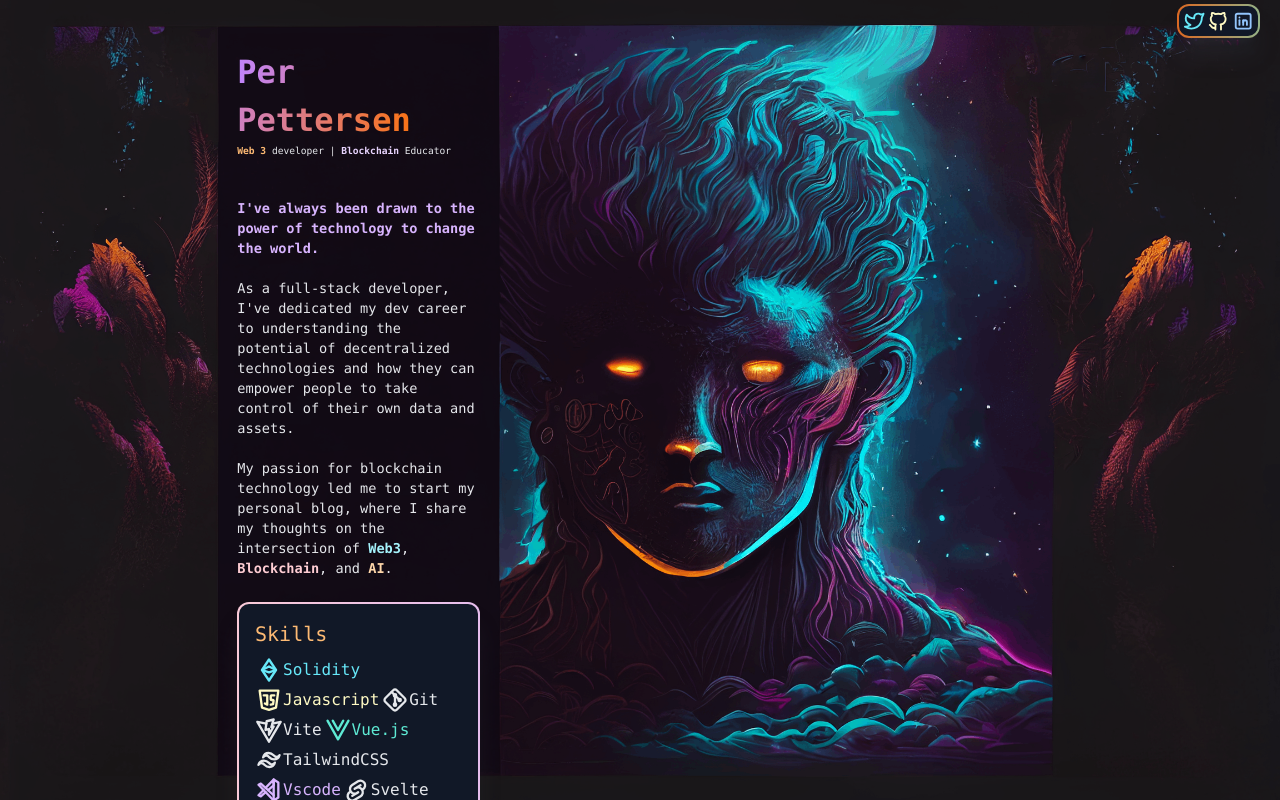
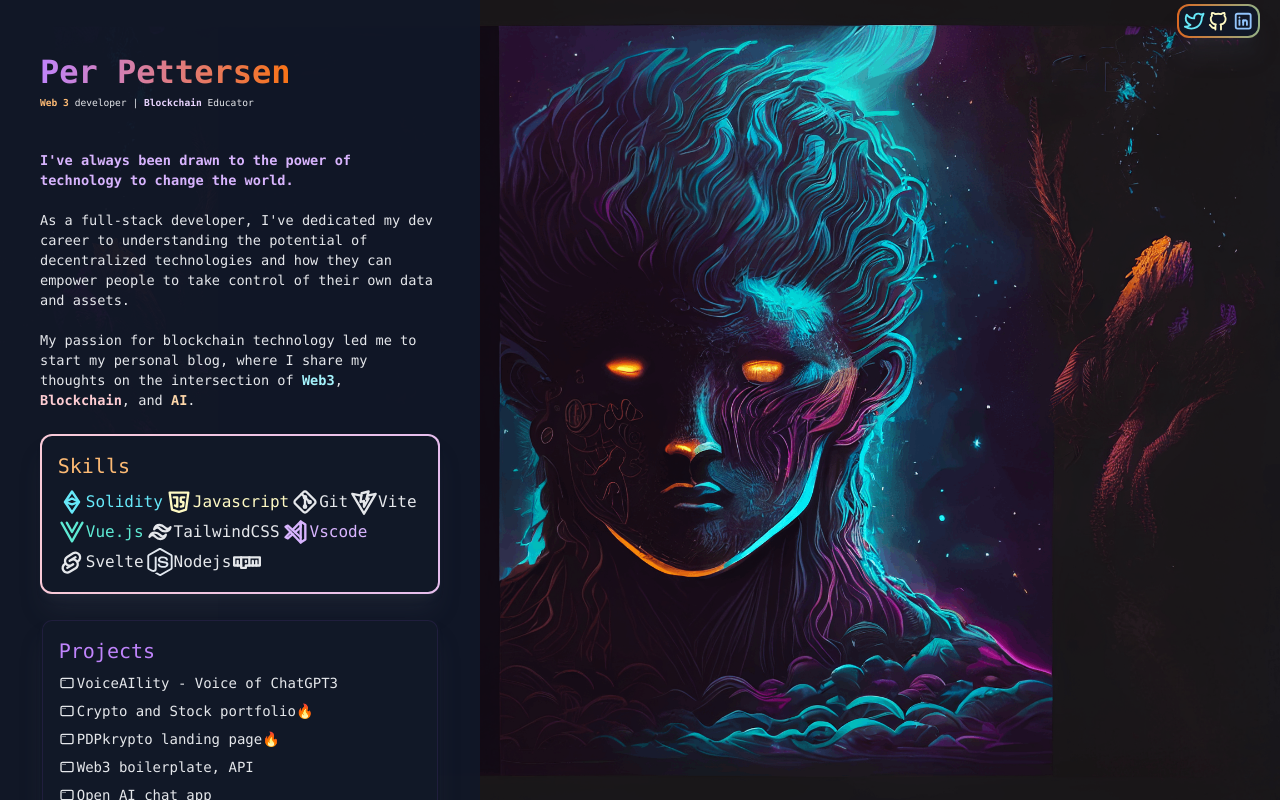
Before and after one commit to kodevasse/AI_AVATAR_web3per, a Vue app: page / in a window 1280 px wide. Built offline with nearby package versions, Linux system fonts and the light colour scheme.

Commit message:
changed layout snappers

```diff
--- a/src/views/HomeView.vue
+++ b/src/views/HomeView.vue
@@ -66,10 +66,10 @@ const widthTest = computed(() => {
   >
     <Transition>
       <div
-        class="sm:absolute xl:w-[20.85%] mx-auto w-[99%] my-auto bg-gray-800 bg-transparent xl:ml-[17.6%] md:w-[24rem] sm:w-[24rem] transition-all duration-200 ease-out"
+        class="sm:absolute 2xl:w-[40rem] h-full mx-auto sm:w-[99%] w-full my-auto bg-gray-800 bg-transparent xl:ml-0 md:w-[30rem] transition-all duration-200 ease-out"
       >
         <div
-          class="h-full flex flex-col w-full text-gray-200 sm:pt-12 pt-10 xl:px-3 sm:px-5 px-6 font-mono xl:bg-opacity-0 sm:bg-opacity-90 sm:bg-gray-900"
+          class="h-full flex flex-col w-full text-gray-200 sm:pt-12 pt-10 xl:px-10 sm:px-5 px-6 font-mono sm:bg-opacity-95 bg-opacity-70 bg-gray-900"
         >
           <div class="">
             <span
```
